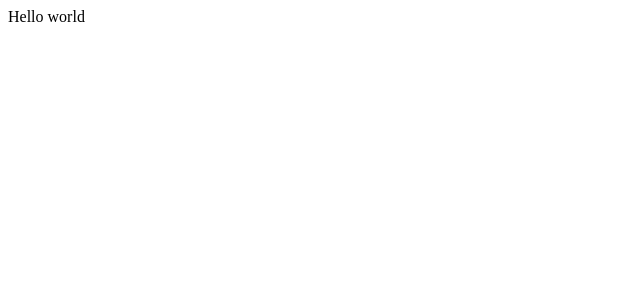
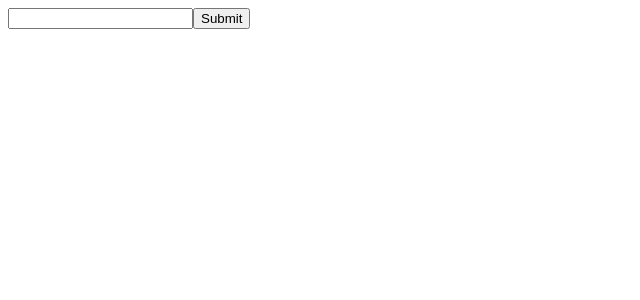
Before and after one commit to bryanteng/react_chat_frontend, a React (Create React App) app: page / in a window 1280 px wide. Shown: the top 300 px of the page, without its empty margins (0-640 px from the left). Built offline with nearby package versions, Linux system fonts and the light colour scheme.

Commit message:
working chat

```diff
--- a/src/App.js
+++ b/src/App.js
@@ -1,10 +1,11 @@
 import React, { Component } from 'react';
+import Chatroom from './containers/chatroom'
 
 class App extends Component {
   render() {
     return (
       <div className="App">
-        Hello world
+        <Chatroom />
       </div>
     );
   }
--- /dev/null
+++ b/src/containers/chatroom.js
@@ -0,0 +1,36 @@
+import React, { Component, Fragment } from 'react';
+
+class Chatroom extends Component{
+
+  state={
+    context: "",
+    messages: []
+  }
+
+  handleOnChange = (event) =>{
+    this.setState({[event.target.id]: event.target.value})
+  }
+
+  handleOnSubmit = (event) =>{
+    event.preventDefault()
+    this.setState({messages: [...this.state.messages, this.state.context], context: ""})
+  }
+
+  render(){
+    return(
+      <Fragment>
+      <div>
+      {this.state.messages ? this.state.messages.map(message =>
+        <div>{message}</div>
+      ) : null}
+      </div>
+        <form onSubmit={this.handleOnSubmit}>
+          <input type="text" id="context" onChange={this.handleOnChange} value={this.state.context}/>
+          <input type="submit" />
+        </form>
+      </Fragment>
+    )
+  }
+}
+
+export default Chatroom
--- a/src/index.js
+++ b/src/index.js
@@ -8,7 +8,6 @@ import thunk from 'redux-thunk'
 
   let store = createStore(reducer, applyMiddleware(thunk))
 
-
 ReactDOM.render(
   <Provider store={store}>
     <App />
--- a/src/reducers/index.js
+++ b/src/reducers/index.js
@@ -1,5 +1,5 @@
 import { combineReducers } from 'redux';
-
+import login from './login'
 export default combineReducers({
-
+  login
 });
--- /dev/null
+++ b/src/reducers/login.js
@@ -0,0 +1,20 @@
+export default function loginReducer(state = {user_id: 1, username: "bryan"}, action){
+    switch (action.type) {
+
+      case 'SET_USER_ID':
+        return {
+          ...state,
+          user_id: action.payload
+        }
+
+      case 'SET_USERNAME':
+      return{
+        ...state,
+        username: action.payload
+      }
+
+      default:
+        return state;
+
+    }
+}
```
